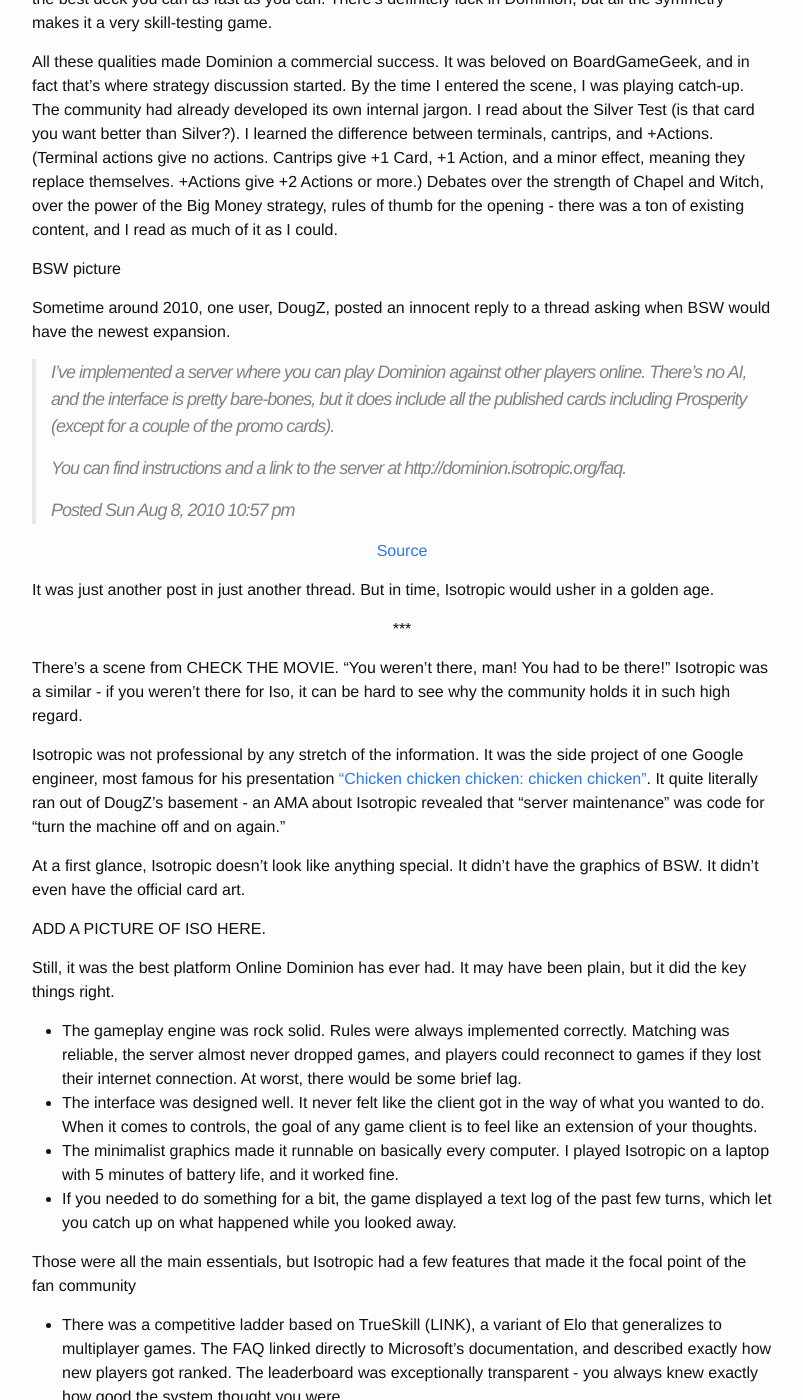
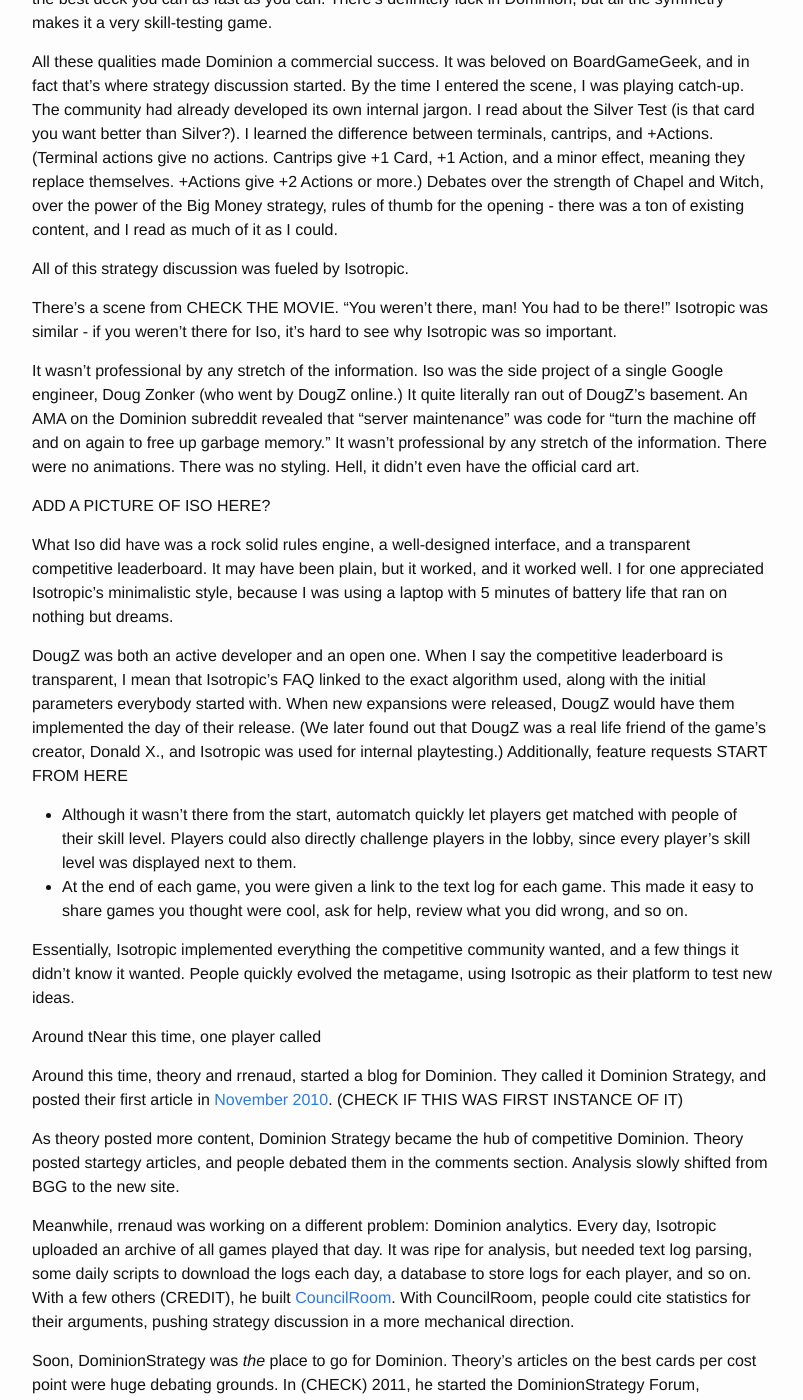
Before and after one commit to alexirpan/alexirpan.github.io, a Jekyll site: the page built from _posts/2016-02-10-dominion-history.markdown, in a window 1280 px wide and 1400 px high, scrolled down 2112 px. Shown: the whole window, without its empty margins (238-1041 px from the left). Built offline with Jekyll 4.4.1, drawn with Linux system fonts in a browser that asks for light colours; some of the changed text lies outside the part shown.

Commit message:
Saving work now before goofing off for a bit

```diff
--- a/_posts/2016-02-10-dominion-history.markdown
+++ b/_posts/2016-02-10-dominion-history.markdown
@@ -123,69 +123,37 @@
 over the power of the Big Money strategy, rules of thumb for the opening - there
 was a ton of existing content, and I read as much of it as I could.
 
-
-BSW picture
-
-Sometime around 2010, one user, DougZ, posted an innocent reply to a thread asking
-when BSW would have the newest expansion.
-
-> I've implemented a server where you can play Dominion against other players online. There's no AI, and the interface is pretty bare-bones, but it does include all the published cards including Prosperity (except for a couple of the promo cards).
->
-> You can find instructions and a link to the server at http://dominion.isotropic.org/faq.
->
-> Posted Sun Aug 8, 2010 10:57 pm
-
-[Source](https://boardgamegeek.com/article/5373751#5373751)
-{: .centered }
-
-It was just another post in just another thread. But in time, Isotropic would
-usher in a golden age.
-
-\*\*\*
-{: .centered }
+All of this strategy discussion was fueled by Isotropic.
 
 There's a scene from CHECK THE MOVIE. "You weren't there, man! You had to be there!"
-Isotropic was a similar - if you weren't there for Iso, it can be hard to see why
-the community holds it in such high regard.
+Isotropic was similar - if you weren't there for Iso, it's hard to see why
+Isotropic was so important.
 
-Isotropic was not professional by any stretch of the information. It was the
-side project of one Google engineer, most famous for his presentation
-["Chicken chicken chicken: chicken chicken"](https://www.youtube.com/watch?v=yL_-1d9OSdk).
-It quite literally ran out of DougZ's basement - an AMA about Isotropic revealed
-that "server maintenance" was code for "turn the machine off and on again."
+It wasn't professional by any stretch of the information.
+Iso was the side project of a single Google engineer, Doug Zonker (who went by DougZ online.)
+It quite literally ran out of DougZ's basement. An AMA on the Dominion
+subreddit revealed that "server maintenance" was code for
+"turn the machine off and on again to free up garbage memory."
+It wasn't professional by any stretch of the information. There were no
+animations. There was no styling. Hell, it didn't even have the official card art.
 
-At a first glance, Isotropic doesn't look like anything special. It didn't have
-the graphics of BSW. It didn't even have the official card art.
+ADD A PICTURE OF ISO HERE?
 
-ADD A PICTURE OF ISO HERE.
+What Iso did have was a rock solid rules engine, a well-designed interface,
+and a transparent competitive leaderboard. It may have been plain, but it worked,
+and it worked well. I for one appreciated Isotropic's minimalistic style, because
+I was using a laptop with 5 minutes of battery life that ran on nothing but
+dreams.
 
-Still, it was the best platform Online Dominion has ever had. It may have been
-plain, but it did the key things right.
+DougZ was both an active developer and an open one. When I say the competitive
+leaderboard is transparent, I mean that Isotropic's FAQ linked to the exact
+algorithm used, along with the initial parameters everybody started with.
+When new expansions were released, DougZ would have them implemented the day
+of their release. (We later found out that DougZ was a real life friend
+of the game's creator, Donald X., and Isotropic was used for internal
+playtesting.) Additionally, feature requests START FROM HERE
 
-* The gameplay engine was rock solid. Rules were always implemented correctly.
-Matching was reliable, the server almost never dropped games, and players
-could reconnect to games if they lost their internet connection. At worst,
-there would be some brief lag.
-* The interface was designed well. It never felt like the client got in the way
-of what you wanted to do. When it comes to controls, the goal of any game client
-is to feel like an extension of your thoughts.
-* The minimalist graphics made it runnable on basically every computer. I played
-Isotropic on a laptop with 5 minutes of battery life, and it
-worked fine.
-* If you needed to do something for a bit, the game displayed a text log of the
-past few turns, which let you catch up on what happened while you looked away.
 
-Those were all the main essentials, but Isotropic had a few features that
-made it the focal point of the fan community
-
-* There was a competitive ladder based on TrueSkill (LINK), a variant of
-Elo that generalizes to multiplayer games. The FAQ linked directly to
-Microsoft's documentation, and described exactly how new players got ranked.
-The leaderboard was exceptionally transparent - you always knew exactly
-how good the system thought you were.
-* Expansions were released promptly. DougZ was a friend of Donald X's (CHECK),
-and a private version of Isotropic was actually used for playtesting. That meant
-expansions were available for free on Isotropic the day they were in stores.
 * Although it wasn't there from the start, automatch quickly let players
 get matched with people of their skill level. Players could also directly
 challenge players in the lobby, since every player's skill level was displayed
```
